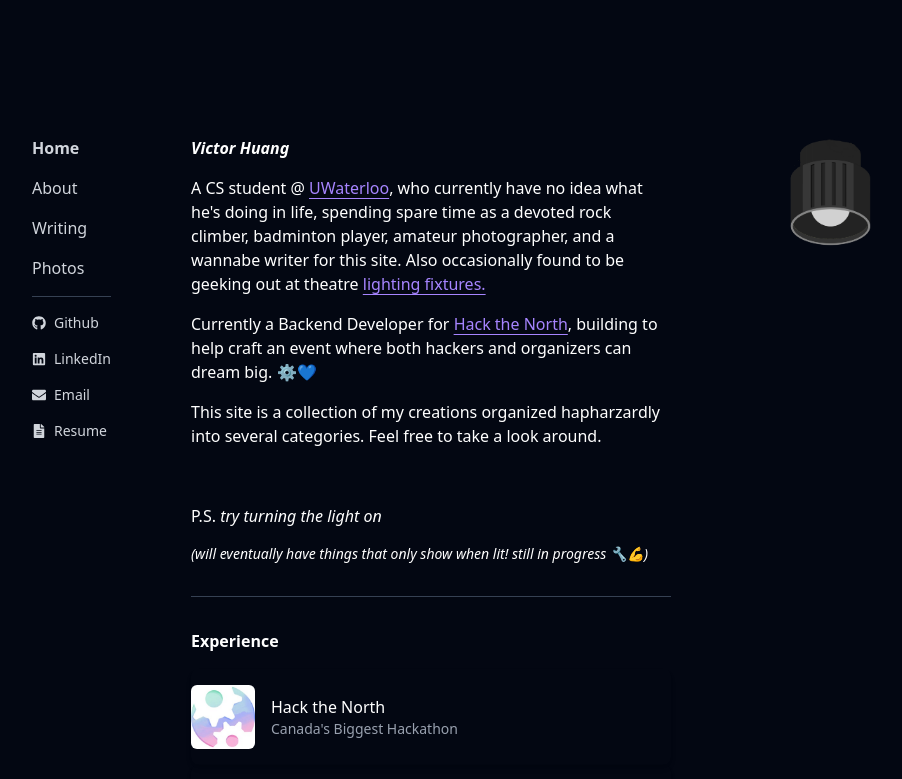
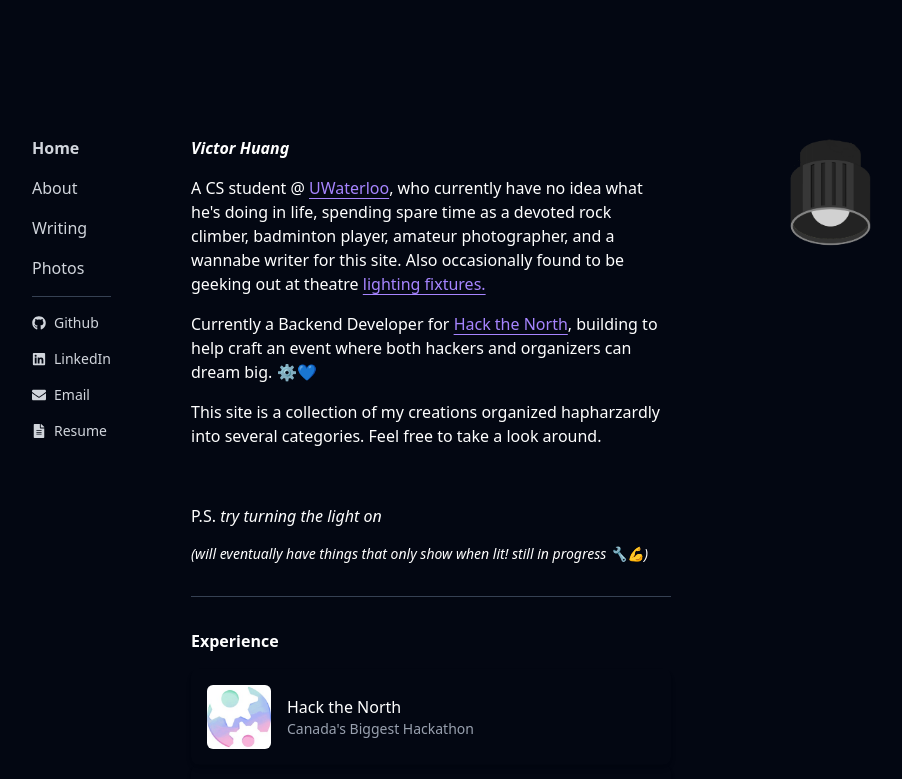
Before and after one commit to vichua2006/personal-site, a React (Vite) app: page / in a window 1280 px wide. Shown: the top 779 px of the page, without its empty margins (209-1111 px from the left). Built offline with nearby package versions, Linux system fonts and the light colour scheme.

Commit message:
fix: card padding

```diff
--- a/src/components/ProjectCards.tsx
+++ b/src/components/ProjectCards.tsx
@@ -20,7 +20,7 @@
       to={link}
       className="z-50"
     >
-      <div className="relative flex items-center py-4 rounded-lg shadow-md hover:shadow-lg transition-shadow duration-300 overflow-hidden group">
+      <div className="relative flex items-center p-4 rounded-lg shadow-md hover:shadow-lg transition-shadow duration-300 overflow-hidden group">
         {/* Icon */}
         <img
           src={icon}
```
